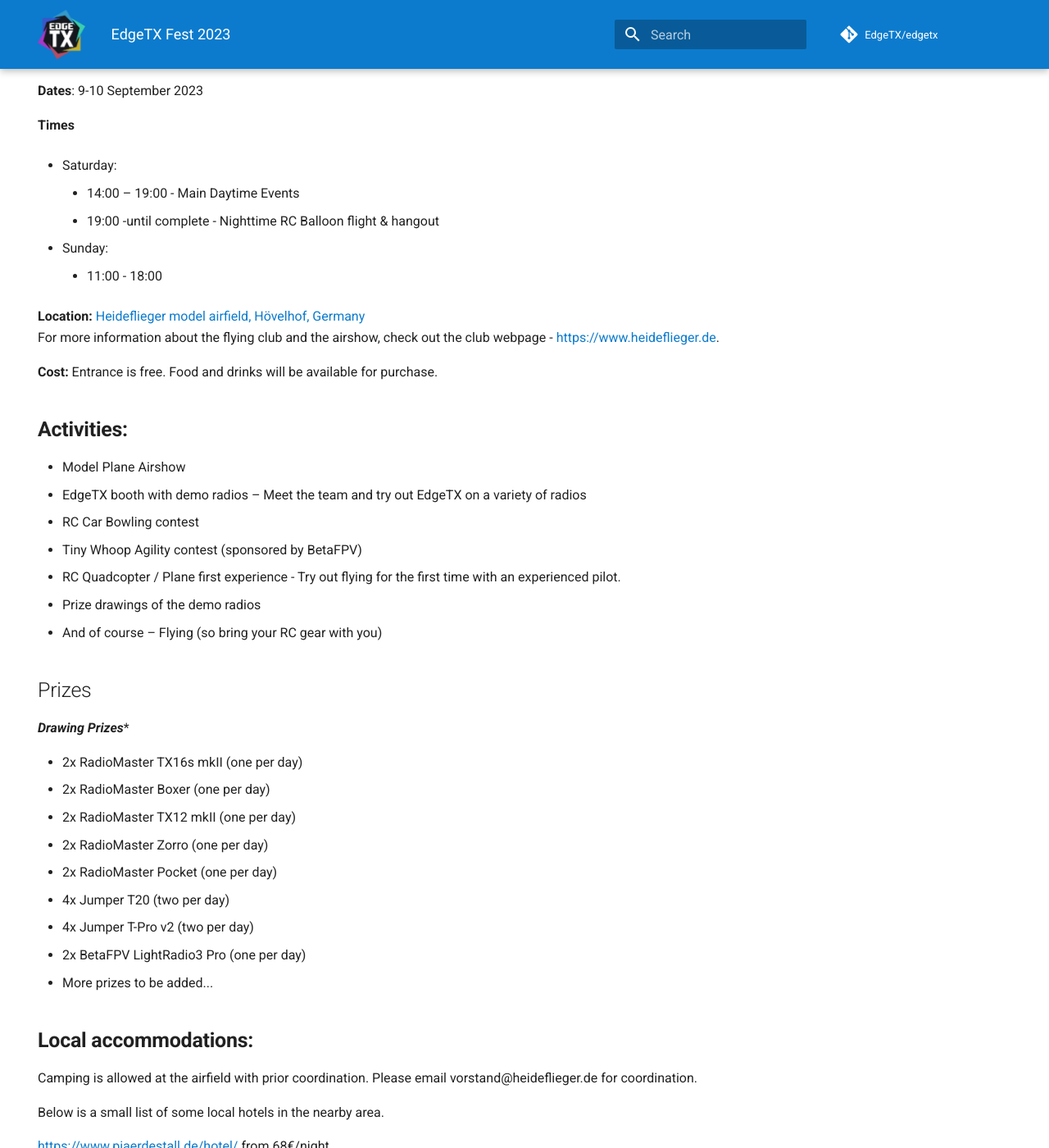
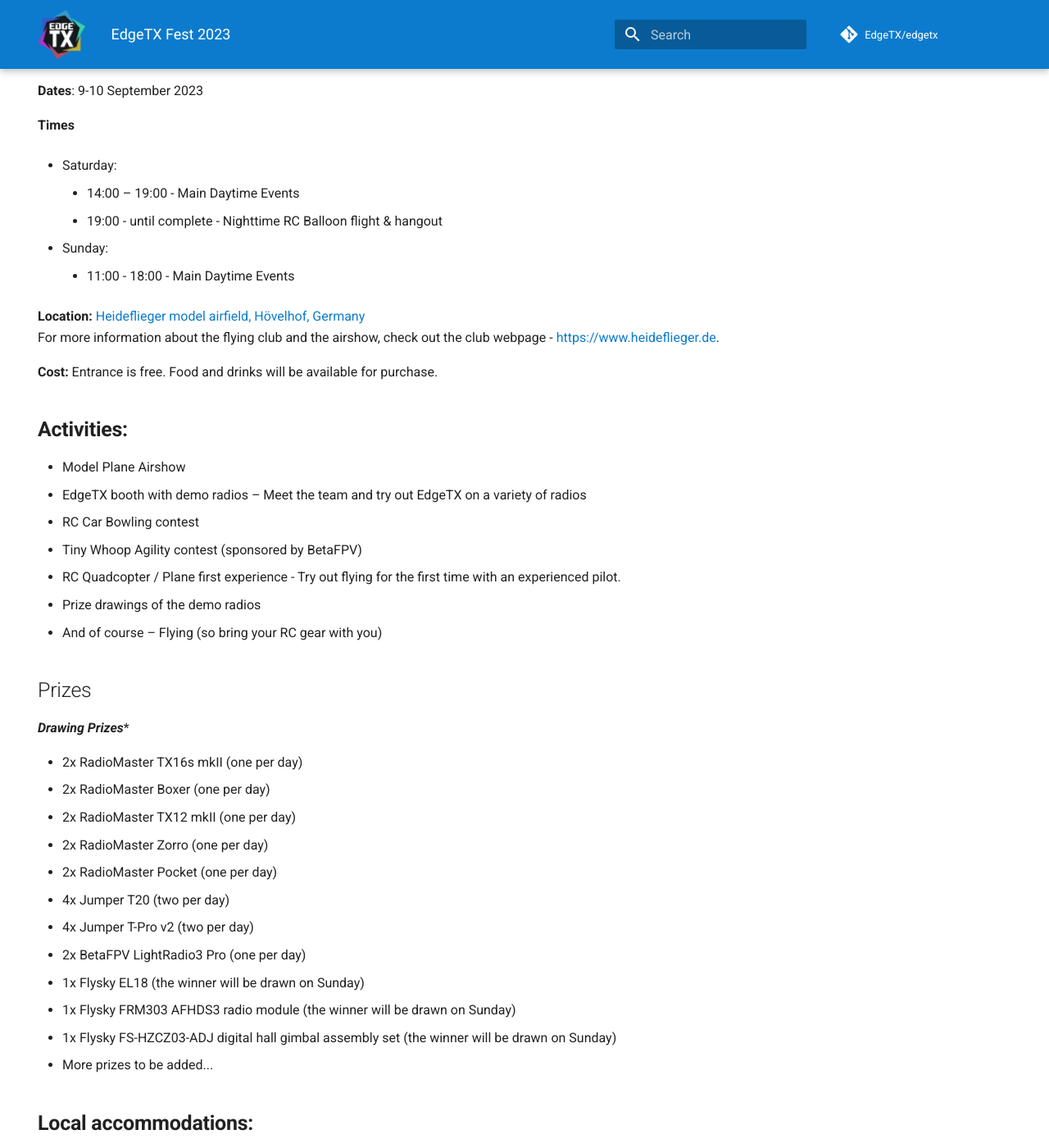
Before and after one commit to EdgeTX/edgetx.github.io, an MkDocs documentation site: the page built from docs/fest2023.md, in a window 1280 px wide and 1400 px high, scrolled down 964 px. Shown: the whole window at 82% size. Built offline with MkDocs 1.6.1 and Material for MkDocs 9.7.7, drawn with Linux system fonts in a browser that asks for light colours; comment, search, counter and statistics services are not loaded.

Commit message:
Added items from Flysky

```diff
--- a/docs/fest2023.md
+++ b/docs/fest2023.md
@@ -19,11 +19,11 @@
  - Saturday:
 
 	 - 14:00 – 19:00 - Main Daytime Events
-	 - 19:00 -until complete - Nighttime RC Balloon flight & hangout
+	 - 19:00 - until complete - Nighttime RC Balloon flight & hangout
 
  - Sunday:
 
-	 - 11:00 - 18:00
+	 - 11:00 - 18:00 - Main Daytime Events
 
 **Location:** [Heideflieger model airfield, Hövelhof, Germany](https://goo.gl/maps/PnKNvfpiLwWsHyVs6) <br/>
 For more information about the flying club and the airshow, check out the club webpage - [https://www.heideflieger.de](https://www.heideflieger.de/).
@@ -54,6 +54,9 @@
 - 4x Jumper T20 (two per day)
 - 4x Jumper T-Pro v2 (two per day)
 - 2x BetaFPV LightRadio3 Pro (one per day)
+- 1x Flysky EL18 (the winner will be drawn on Sunday)
+- 1x Flysky FRM303 AFHDS3 radio module (the winner will be drawn on Sunday)
+- 1x Flysky FS-HZCZ03-ADJ digital hall gimbal assembly set  (the winner will be drawn on Sunday)
 - More prizes to be added...
 
 ## **Local accommodations:**
```
